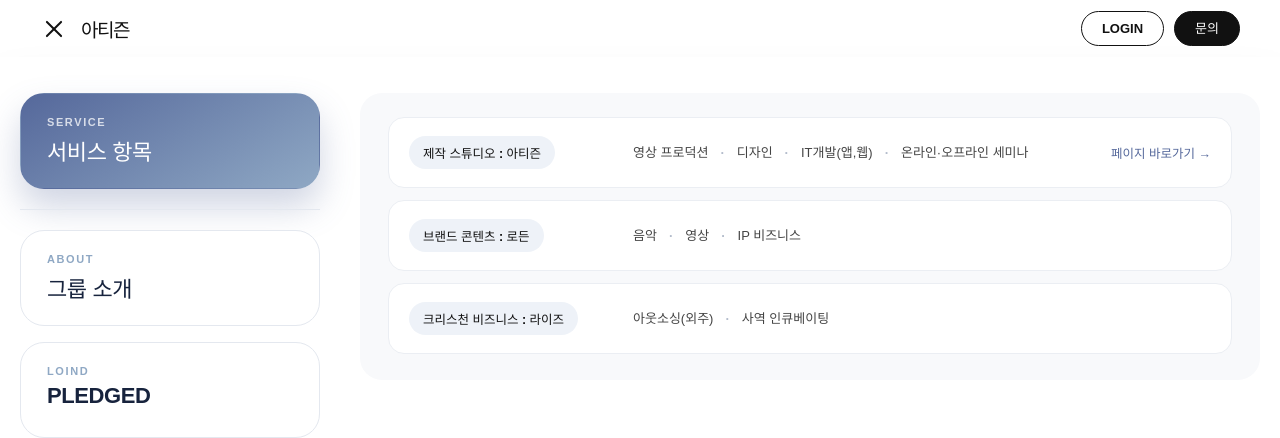
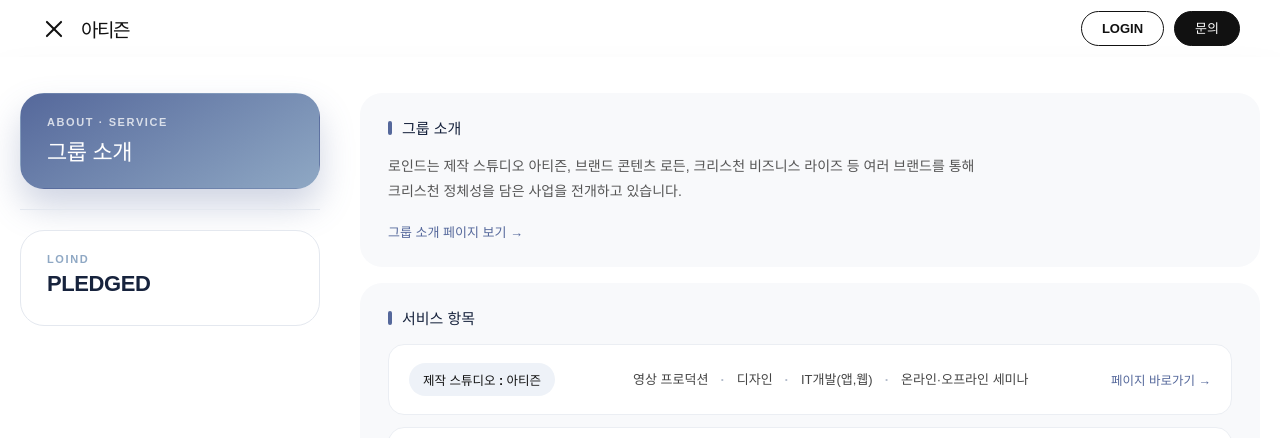
Before and after one commit to dhday-ship-it/loindArtisan, a React (Vite) app: page / in a window 1280 px wide. Both pictures are taken after a click on the button "그룹사 메뉴 열기". Shown: the top 438 px of the page. Built offline with nearby package versions, Linux system fonts and the light colour scheme; no server answers; the database is empty; a web font is replaced by a local one.

Commit message:
햄버거 메뉴: 그룹 소개·서비스 항목 한 탭으로 합치고 로든·라이즈 바로가기 추가, 소개 문구 로인드 홈페이지와 통일
Co-Authored-By: Claude Opus 5.5 <noreply@anthropic.com>

```diff
--- a/src/components/GroupMenuPanel.jsx
+++ b/src/components/GroupMenuPanel.jsx
@@ -8,20 +8,20 @@ export function GroupMenuPanel({ onClose, initialTab = 'service' }) {
     <div className={`${styles.menuPanel} shared-group-menu`}>
       <div className={`container ${styles.menuPanelInner} shared-group-menu__inner`}>
         <div className={styles.menuSideCol}>
-          <button type="button" className={`${styles.menuTabCard} ${menuTab === 'service' ? styles.menuTabActive : ''}`} onClick={() => setMenuTab('service')}><span className={styles.menuEyebrow}>SERVICE</span><span className={styles.menuCardTitle}>서비스 항목</span></button>
+          <button type="button" className={`${styles.menuTabCard} ${menuTab === 'service' ? styles.menuTabActive : ''}`} onClick={() => setMenuTab('service')}><span className={styles.menuEyebrow}>ABOUT · SERVICE</span><span className={styles.menuCardTitle}>그룹 소개</span></button>
           <div className={styles.menuSideDivider} />
-          <button type="button" className={`${styles.menuTabCard} ${menuTab === 'intro' ? styles.menuTabActive : ''}`} onClick={() => setMenuTab('intro')}><span className={styles.menuEyebrow}>ABOUT</span><span className={styles.menuCardTitle}>그룹 소개</span></button>
           <button type="button" className={`${styles.menuTabCard} ${menuTab === 'pledged' ? styles.menuTabActive : ''}`} onClick={() => setMenuTab('pledged')}><span className={styles.menuEyebrow}>LOIND</span><span className={styles.menuCardTitle}>PLEDGED</span></button>
         </div>
         <div className={styles.menuMainCol}>
-          {menuTab === 'intro' && <section className={styles.menuPanelBlock}><h4 className={styles.menuBlockTitle}>그룹 소개</h4><p className={styles.menuIntroText}>로인드는 크리에이티브 에이전시 아티즌, 크리에이티브 스튜디오 로든, 크리스천 브랜드 라이즈 등 여러 브랜드를 통해 크리스천 정체성을 담은 사업을 전개하고 있습니다.</p><a href="https://loind.com/about" className={styles.menuGoLink} onClick={onClose}>그룹 소개 페이지 보기 →</a></section>}
           {menuTab === 'pledged' && <section className={styles.menuPanelBlock}><h4 className={styles.menuBlockTitle}>LOIND PLEDGED</h4><p className={styles.menuIntroText}>준비 중입니다.</p></section>}
+          {menuTab === 'service' && <section className={styles.menuPanelBlock}><h4 className={styles.menuBlockTitle}>그룹 소개</h4><p className={styles.menuIntroText}>로인드는 제작 스튜디오 아티즌, 브랜드 콘텐츠 로든, 크리스천 비즈니스 라이즈 등 여러 브랜드를 통해 크리스천 정체성을 담은 사업을 전개하고 있습니다.</p><a href="https://loind.com/about" className={styles.menuGoLink} onClick={onClose}>그룹 소개 페이지 보기 →</a></section>}
           {menuTab === 'service' && <section className={styles.menuPanelBlock}>
+            <h4 className={styles.menuBlockTitle}>서비스 항목</h4>
             <div className={styles.menuGroupGrid}>
               {[
                 { name: '제작 스튜디오 : 아티즌', items: ['영상 프로덕션', '디자인', 'IT개발(앱,웹)', '온라인·오프라인 세미나'], to: 'https://artisan.loind.com' },
-                { name: '브랜드 콘텐츠 : 로든', items: ['음악', '영상', 'IP 비즈니스'] },
-                { name: '크리스천 비즈니스 : 라이즈', items: ['아웃소싱(외주)', '사역 인큐베이팅'] },
+                { name: '브랜드 콘텐츠 : 로든', items: ['음악', '영상', 'IP 비즈니스'], to: 'https://loind.com/service?brand=lodn' },
+                { name: '크리스천 비즈니스 : 라이즈', items: ['아웃소싱(외주)', '사역 인큐베이팅'], to: 'https://loind.com/service?brand=rise' },
               ].map((row) => (
                 <div key={row.name} className={`${styles.menuHRow} ${styles.menuCat}`}>
                   <div className={styles.menuHRowTitle}><span className={styles.menuPill}>{row.name}</span></div>
```
